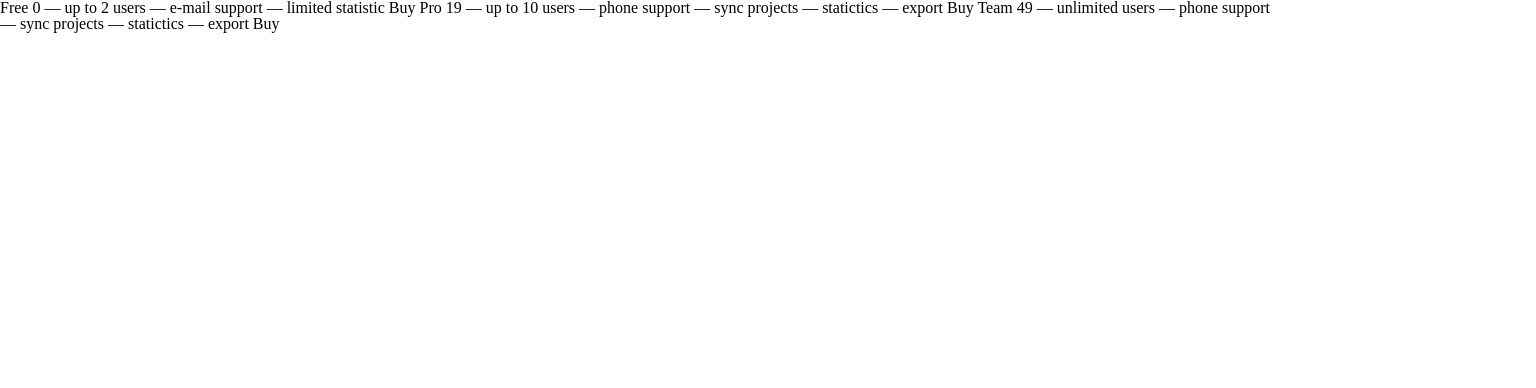
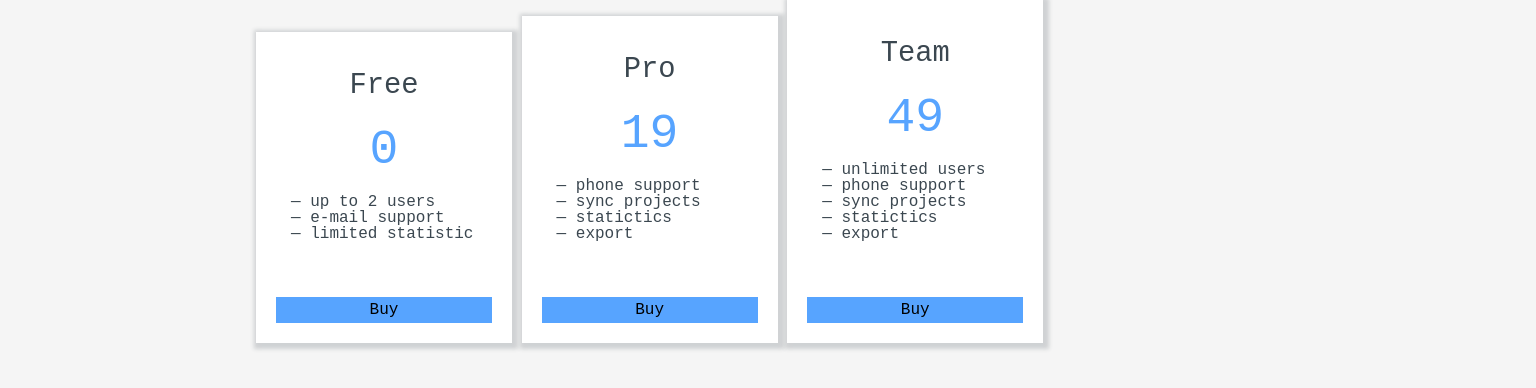
Before and after one commit to VijayReddyDudipala/PricingTier, a plain HTML site: page index.html in a window 1280 px wide. Shown: the whole page, 1536 px wide, since content can reach past the window. Drawn offline with Linux system fonts and the light colour scheme; a web font is replaced by a local one.

Commit message:
Created basic template and design

```diff
--- /dev/null
+++ b/css/tiers.css
@@ -0,0 +1,52 @@
+body{
+    background-color:rgb(245,245,245);
+    font-family: 'Roboto Mono', monospace;
+}
+.container{
+    position:relative;
+}
+.tier-container{
+    position:relative;
+    top:20%;
+    left:20%;
+    box-shadow: 2px
+}
+.center{
+    text-align: center;
+}
+.inline-tier{
+    /* position:relative; */
+    display:inline-block;
+    padding:20px;
+    width:20%;
+    background-color: rgb(255,255,255);
+    box-shadow: 2px 2px 4px 4px rgba(59,71,80, 0.2);
+}
+.inline-tier:hover{
+    box-shadow: 2px 2px 8px 8px rgba(59,71,80, 0.1);
+}
+.tier{
+    color:rgb(59,71,80);
+    font-weight:500;
+    font-size:1.8em;
+    padding:20px 20px;
+}
+.quote{
+    font-size:3em;
+    padding:5px 20px;
+    color:rgb(87,164,255);
+}
+.features{
+    color:rgb(59,71,80);
+    font-weight:300;
+    padding:15px;
+}
+.action{
+    margin-top:40px;
+    /* margin-bottom:5px;     */
+
+}
+.action-button{
+    background:rgb(87,164,255);
+    padding:5px 15px;
+}
--- a/index.html
+++ b/index.html
@@ -8,32 +8,66 @@
 
   <link rel="stylesheet" href="./css/reset.css"> <!-- reset used to remove browser default styles -->
   <link rel="stylesheet" href="./css/styles.css">
+  <link rel="stylesheet" href="./css/tiers.css">
+  <link rel="stylesheet" href="https://fonts.google.com/specimen/Roboto+Mono">
+
 </head>
 <body>
-  Free
-  0
-  — up to 2 users
-  — e-mail support
-  — limited statistic
-  Buy
-
-  Pro
-  19
-  — up to 10 users
-  — phone support
-  — sync projects
-  — statictics
-  — export
-  Buy
-
-  Team
-  49
-  — unlimited users
-  — phone support
-  — sync projects
-  — statictics
-  — export
-  Buy
+  <div class="container">
+      <div class="tier-container">
+          <div class="inline-tier">
+            <div class="tier center">Free</div>
+            <div class="quote center"> 0</div>
+            <div class="features ">
+              <ul>
+                <li>— up to 2 users</li>
+                <li>— e-mail support</li>
+                <li> — limited statistic</li>
+              </ul>
+            </div>
+            <div class="action center">
+              <div class="action-button">
+                  Buy
+              </div>
+            </div>
+          </div>
+          <div class="inline-tier">
+              <div class="tier center">Pro</div>
+              <div class="quote center"> 19</div>
+              <div class="features ">
+                <ul>
+                  <li>— phone support</li>
+                  <li> — sync projects</li>
+                  <li> — statictics</li>
+                  <li>— export</li>
+                </ul>
+              </div>
+              <div class="action center">
+                <div class="action-button">
+                    Buy
+                </div>
+              </div>
+              </div>
+            <div class="inline-tier">
+                <div class="tier center">Team</div>
+                <div class="quote center"> 49</div>
+                <div class="features ">
+                  <ul>
+                    <li>— unlimited users</li>
+                    <li>— phone support</li>
+                    <li>— sync projects</li>
+                    <li>— statictics</li>
+                    <li>— export</li>
+                  </ul>
+                </div>
+                <div class="action center">
+                  <div class="action-button">
+                      Buy
+                  </div>
+                </div>
+              </div>
+        </div>
+  </div>
 
   <script src="./js/main.js"></script>
 </body>
```
